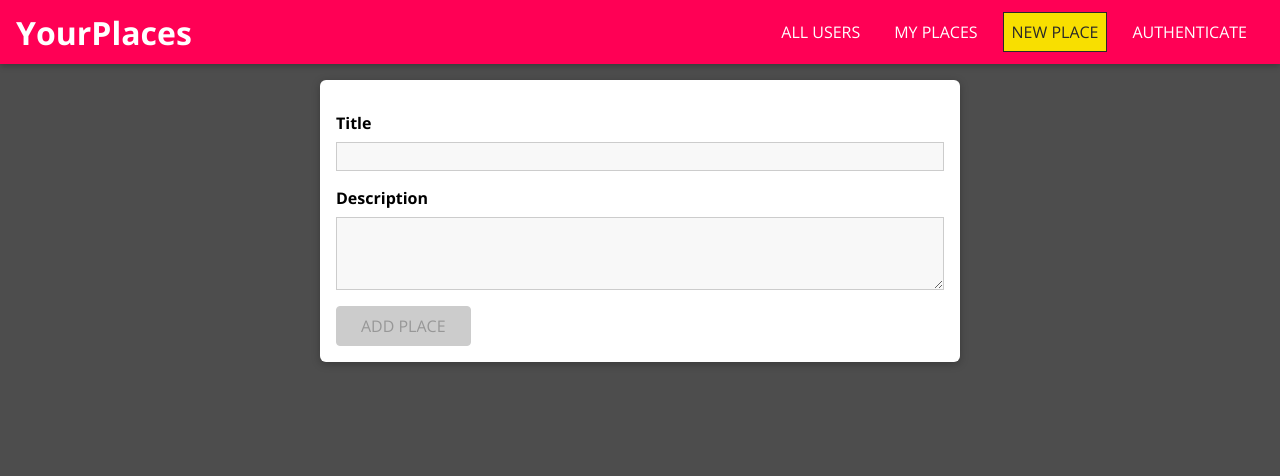
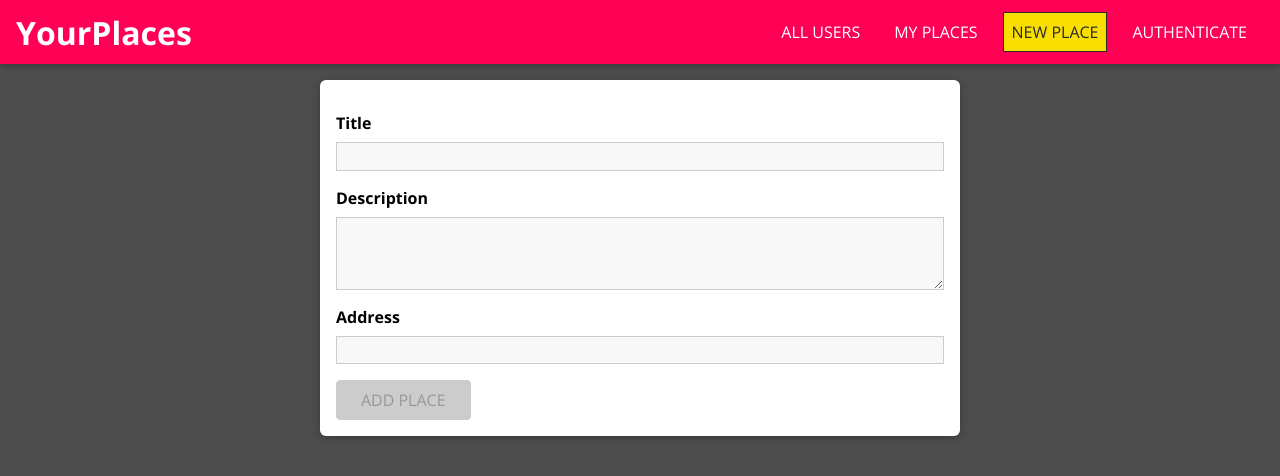
Before and after one commit to FedericoPiazzolla/react-places, a React (Vite) app: page /places/new in a window 1280 px wide. Shown: the top 476 px of the page. Built offline with nearby package versions, Linux system fonts and the light colour scheme.

Commit message:
add: submitHandler to send data to back end, add address input in NewPlace component

```diff
--- a/src/places/pages/NewPlace.jsx
+++ b/src/places/pages/NewPlace.jsx
@@ -60,8 +60,13 @@ function NewPlace() {
     });
   }, []);
 
+  const placeSubmitHandler = event => {
+    event.preventDefault();
+    console.log(formState.inputs); // manderemo i dati al back end
+  };
+
   return (
-    <form action="" className="place-form">
+    <form className="place-form" onSubmit={placeSubmitHandler}>
       {/* Ogni input è collegato al reducer tramite onInput (che usa dispatch internamente) */}
       <Input
         id="title"
@@ -80,6 +85,15 @@ function NewPlace() {
         onInput={inputHandler}
         errorText="Please enter a valid description (at least 5 characters)."
       />
+      <Input
+        id="address"
+        element="input"
+        type="text"
+        label="Address"
+        validators={[VALIDATOR_REQUIRE()]}
+        onInput={inputHandler}
+        errorText="Please enter a valid address."
+      />
 
       {/* Il bottone è disabilitato finché il form non è valido */}
       <Button type="submit" disabled={!formState.isValid}>
```
